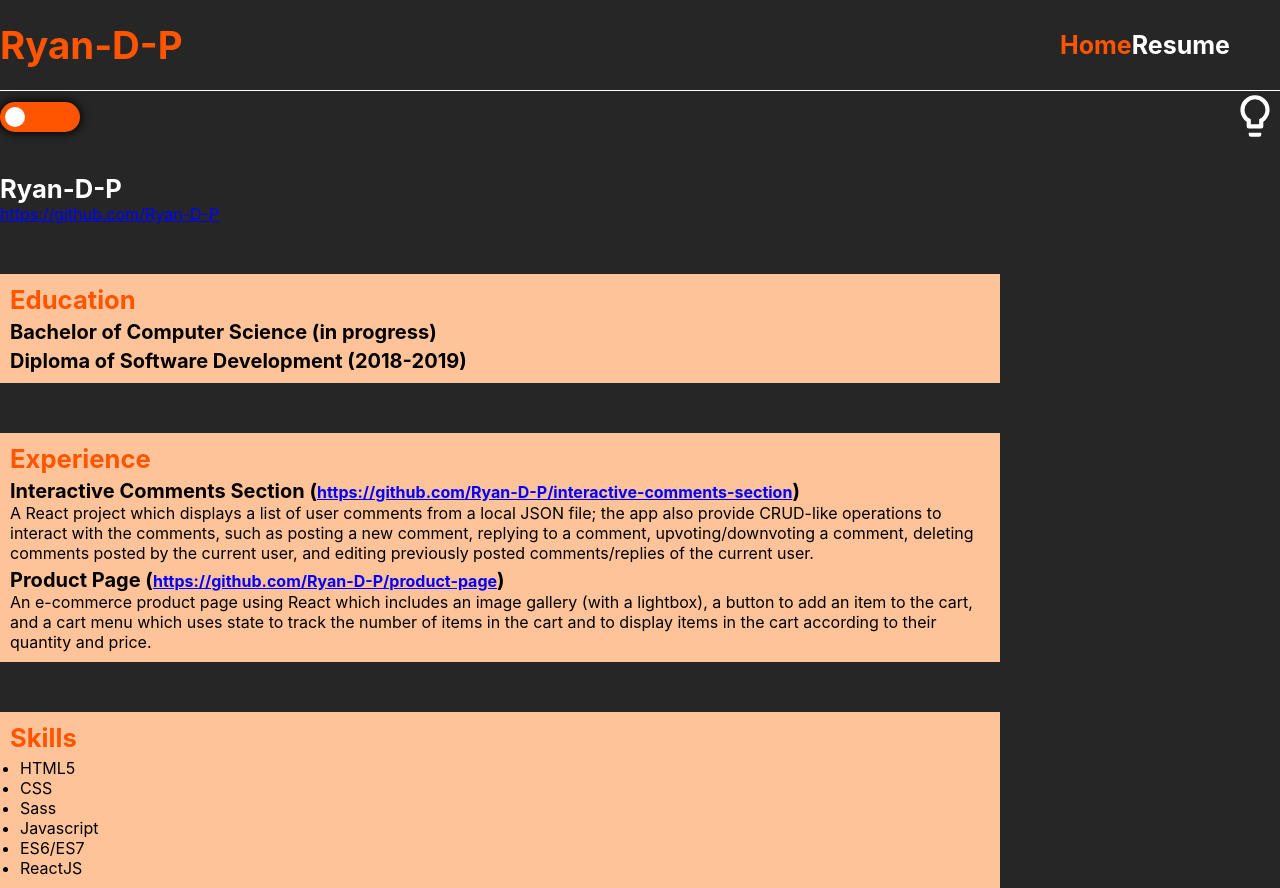
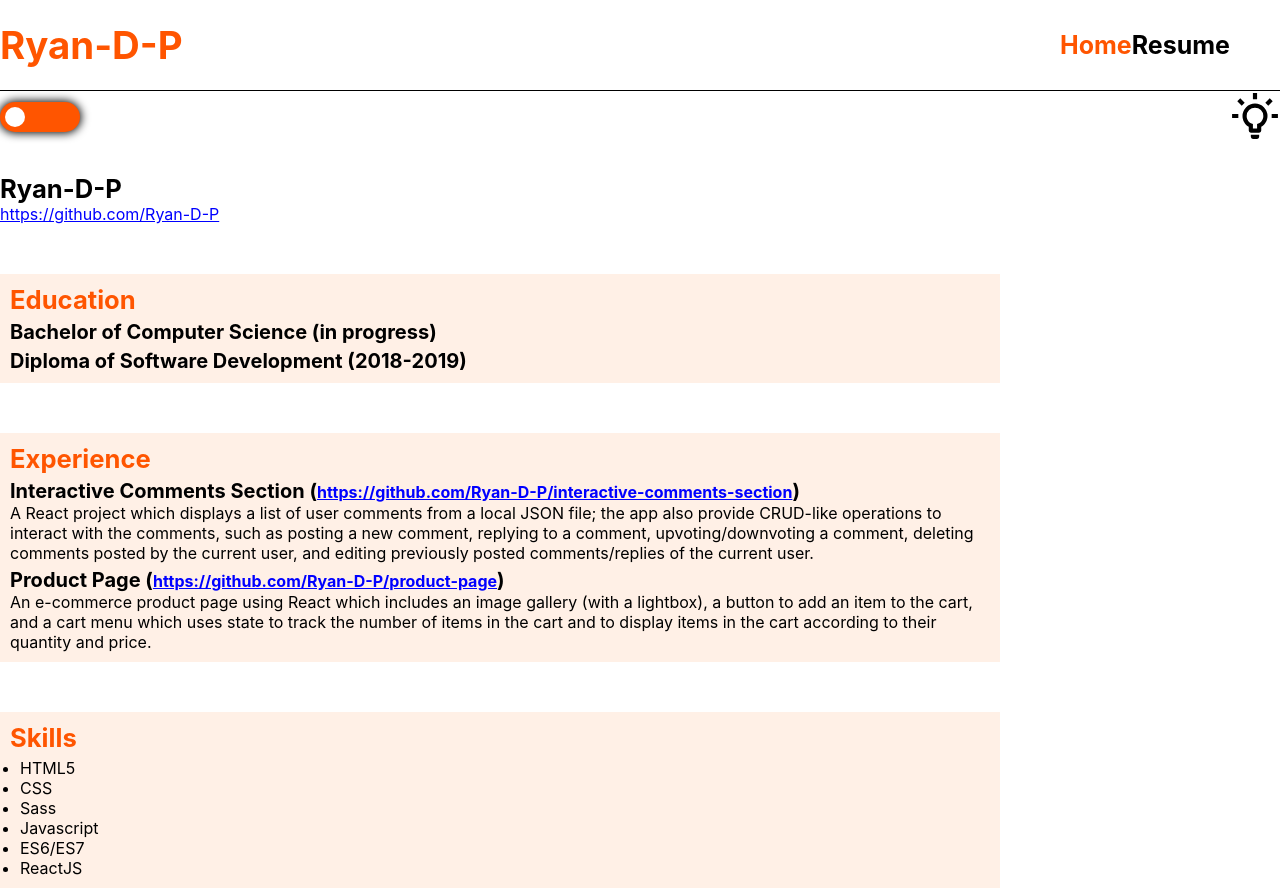
Before and after one commit to Ryan-D-P/portfolio-app, a React (Create React App) app: page /resume in a window 1280 px wide. Built offline with nearby package versions, Linux system fonts and the light colour scheme.

Commit message:
Changed default brightness mode to `light`.

```diff
--- a/src/App.js
+++ b/src/App.js
@@ -13,7 +13,7 @@ export const UserContext = createContext(null);
 function App() {
   // State to manage the page colour theme, brightness mode
   const [theme, setTheme] = useState(`orange`);
-  const [mode, setMode] = useState(`dark`);
+  const [mode, setMode] = useState(`light`);
 
   // Change the lighting mode of the page
   const changeMode = () => setMode(mode === `light` ? `dark` : `light`);
```
